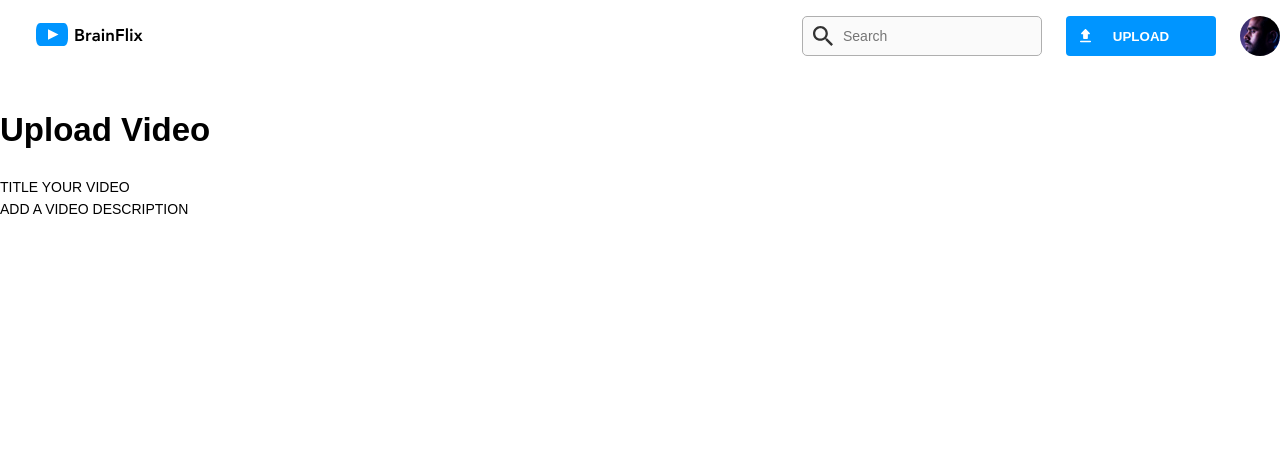
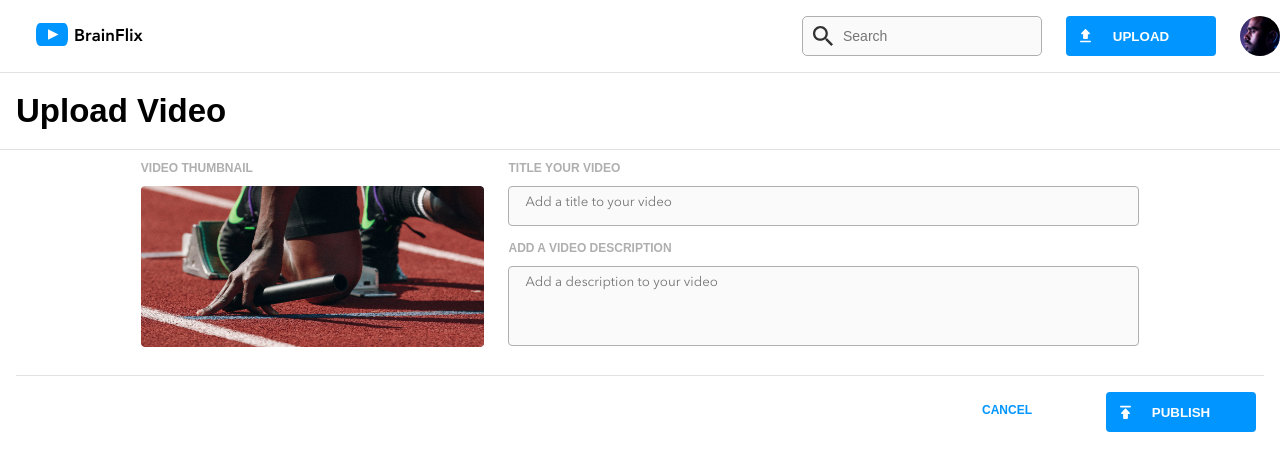
Before and after one commit to fear-me-laws-of-syntax/kate-antonova-BrainFlix, a React (Vite) app: page /upload in a window 1280 px wide. Shown: the top 470 px of the page. Built offline with nearby package versions, Linux system fonts and the light colour scheme.

Commit message:
added upload page styling

```diff
--- a/src/components/Button/Button.scss
+++ b/src/components/Button/Button.scss
@@ -6,6 +6,7 @@
   border: 0;
   border-radius: 0.25rem;
   width: 100%;
+  min-width: 7rem;
   position: relative;
   height: 2.5rem;
   cursor: pointer;
--- a/src/components/Header/Header.jsx
+++ b/src/components/Header/Header.jsx
@@ -5,6 +5,7 @@ import uploadIcon from "../../assets/icons/upload.svg";
 import SearchBar from "../../components/SearchBar/SearchBar";
 import UserPhoto from "../UserPhoto/UserPhoto";
 import Button from "../Button/Button";
+import { Link } from "react-router-dom";
 
 function Header() {
   return (
@@ -16,7 +17,10 @@ function Header() {
           <SearchBar />
           <UserPhoto />
         </div>
-        <Button text="UPLOAD" imageUrl={uploadIcon} />
+        <Link to="/upload">
+          <Button text="UPLOAD" imageUrl={uploadIcon} />
+        </Link>
+
       </div>
     </header>
   );
--- a/src/components/VideoItem/VideoItem.scss
+++ b/src/components/VideoItem/VideoItem.scss
@@ -24,6 +24,5 @@
 
     object-fit: cover;
     border-radius: 4px;
-    background-color: $secondary-color-mercury;
   }
 }
--- a/src/pages/UploadPage/UploadPage.jsx
+++ b/src/pages/UploadPage/UploadPage.jsx
@@ -1,17 +1,39 @@
+import "./UploadPage.scss";
+import publishIcon from "../../assets/icons/publish.svg";
+import Button from "../../components/Button/Button";
 
-import "./UploadPage.scss";
 
 function UploadPage() {
     return (
-        <>
-            {/* <Header /> */}
+        <div className="upload-page">
 
-            <div>
-                <h1>Upload Video</h1>
-                <p>TITLE YOUR VIDEO</p>
-                <p>ADD A VIDEO DESCRIPTION</p>
+            <h1 className="upload__title">Upload Video</h1>
+            <div className="upload">
+
+                <div className="upload__input">
+                    <div>
+                        <h2 className="upload__header">VIDEO THUMBNAIL</h2>
+
+                        {/* <div className="upload__input"> */}
+                        <img className="imagePreview" src="src/assets/images/Upload-video-preview.jpg" alt="video preview" />
+                    </div>
+                    <div className="upload__text">
+                        <h2 className="upload__header">TITLE YOUR VIDEO</h2>
+                        <textarea id="msg" name="user_message" placeholder="Add a title to your video"></textarea>
+
+                        <h2 className="upload__header">ADD A VIDEO DESCRIPTION</h2>
+                        <textarea className="upload__form" name="user_message" placeholder="Add a description to your video"></textarea>
+                    </div>
+                </div>
+
+                <div className="button-publish">
+                    <Button text="PUBLISH" imageUrl={publishIcon} />
+                </div>
+
+                <h2 className="upload__header--cancel">CANCEL</h2>
+
             </div>
-        </>
+        </div>
     );
 }
 
--- a/src/pages/UploadPage/UploadPage.scss
+++ b/src/pages/UploadPage/UploadPage.scss
@@ -1 +1,115 @@
 @import "../../styles/global.scss";
+
+.upload-page {
+//     @include desktop {
+// padding: 0 10%;
+//     }
+}
+
+
+  .upload__title {
+    border-top: 0.0625rem solid $secondary-color-mercury;
+    padding: 16px;
+
+    @include tablet {
+    border-bottom: 0.0625rem solid $secondary-color-mercury;
+    }
+    }
+
+.upload {
+    padding: 0 1rem;
+    // border-bottom: 1px solid $secondary-color-mercury;
+
+&__input {
+
+    display: flex;
+    flex-direction: column;
+    padding-bottom: 1.5rem;
+
+    @include tablet {
+    border-bottom: 1px solid $secondary-color-mercury;
+    }
+
+@include desktop {
+    flex-direction: row;
+    gap: 1.5rem;
+    padding-bottom: 1.5rem;
+border-bottom: 1px solid $secondary-color-mercury;
+padding: 0 10%;
+
+}
+}
+
+&__text {
+    @include desktop {
+width: 100%;
+    }
+}
+
+&__header {
+color: $primary-color-silver;
+text-transform: uppercase;
+padding-top: 0.5rem;
+
+&--cancel {
+    color: $primary-color-blue;
+    text-align: center;
+    padding: 1.5rem;
+
+    @include tablet {
+        text-align: right;
+        // width: calc(100% - 5rem);
+        margin-right: 13rem;
+    }
+}
+}
+
+&__form {
+        width: 100%;
+		    padding: 0.5rem 1rem;
+		    border-radius: 0.25rem;
+		    font-family: "Avenir";
+		    margin-top: 0.5rem;
+		    resize: none;
+		    border: 1px solid $primary-color-silver;
+		    background-color: $secondary-color-alabaster;
+}
+}
+
+textarea.upload__form {
+    height: 5rem;
+
+    // @include desktop {
+    //     width: 100%;
+    // }
+}
+
+
+.imagePreview {
+    width: 100%;
+    max-width: 60vh;
+    aspect-ratio: 16/9;
+    border-radius: 4px;
+    padding-bottom: 1.5rem;
+    padding-top: 0.5rem;
+
+    @include tablet {
+        // width: 50%;
+    }
+
+     @include desktop {
+max-width: 34rem;
+    }
+}
+
+.button-publish {
+padding-top: 1rem;
+
+ @include tablet {
+    float: right;
+ }
+}
+
+#msg {
+    overflow: hidden;
+}
--- a/src/styles/global.scss
+++ b/src/styles/global.scss
@@ -76,3 +76,8 @@ li {
   display: flex;
   justify-content: center;
 }
+
+a {
+  color: $primary-color-black;
+  text-decoration: none;
+}
```
